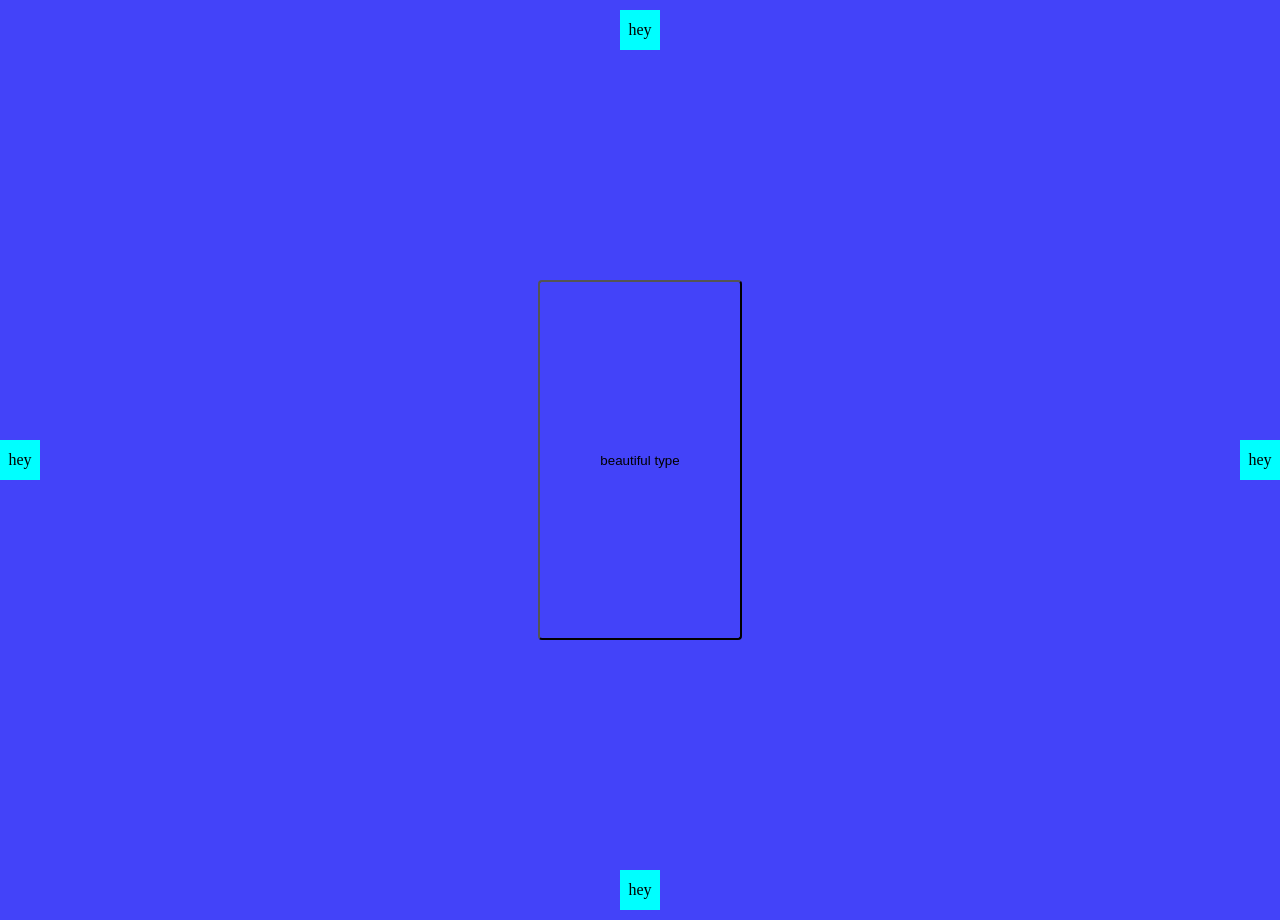
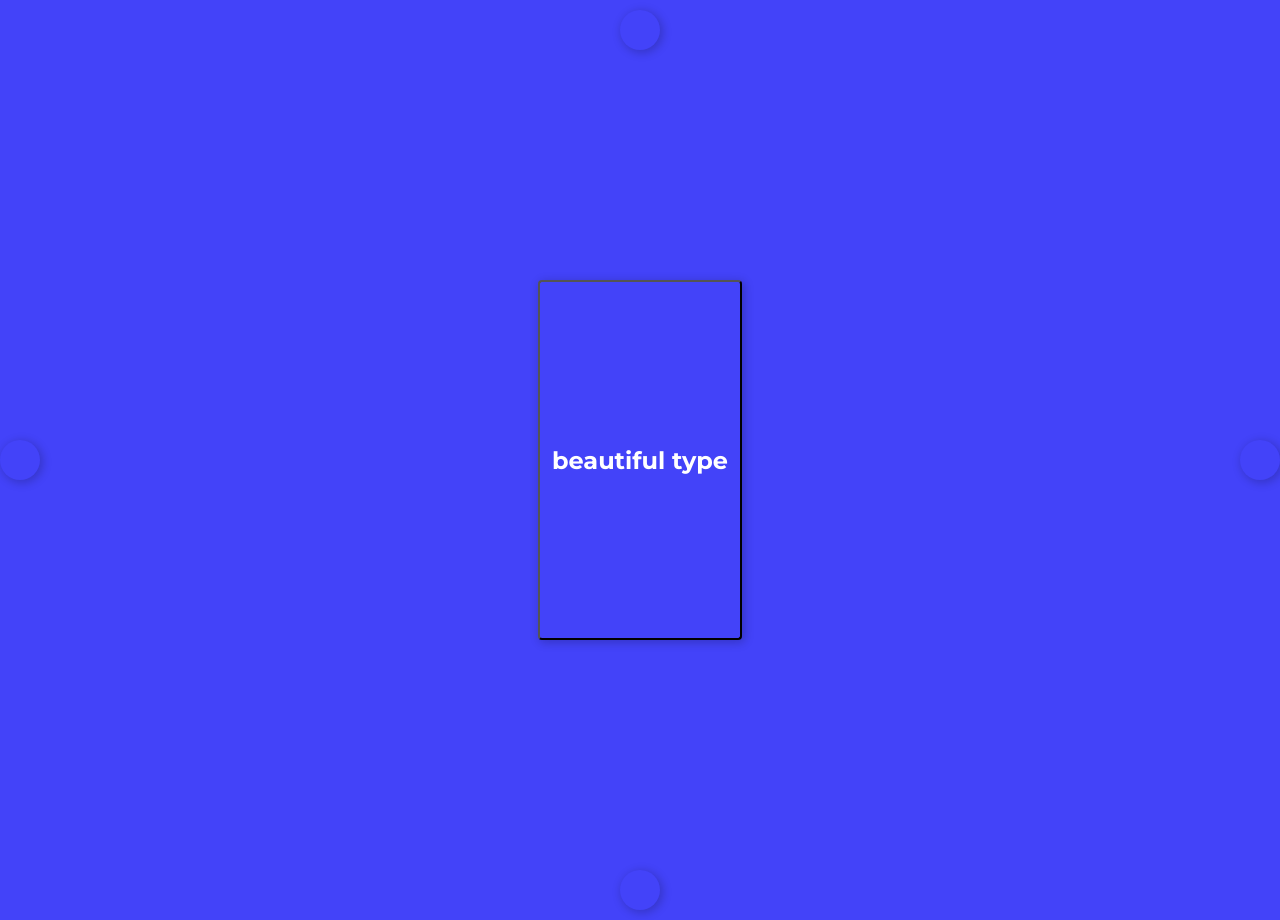
Before and after one commit to Dovavivavi/ui-build-2, a plain HTML site: page frontend/index.html in a window 1280 px wide. Drawn offline with Linux system fonts and the light colour scheme.

Commit message:
finished final changes

```diff
--- a/frontend/index.html
+++ b/frontend/index.html
@@ -6,20 +6,23 @@
 	<meta name="viewport" content="width=device-width, initial-scale=1.0">
 	<title>This is FRONTEND</title>
 	<link rel="stylesheet" href="stlye.css">
+	<link rel="preconnect" href="https://fonts.googleapis.com">
+	<link rel="preconnect" href="https://fonts.gstatic.com" crossorigin>
+	<link href="https://fonts.googleapis.com/css2?family=Montserrat:wght@700&display=swap" rel="stylesheet">
 </head>
 <body>
-	<div class="bro">
-		<div class="shit">hey</div>
+	<div class="circle_item_cont">
+		<div class="circle_item"></div>
 	</div>
 	<div class="button_cont">
-		<div class="shit">hey</div>
+		<div class="circle_item"></div>
 		<button id="button">
-			<p>beautiful type</p>
+			<p class="button_text">beautiful type</p>
 		</button>
-		<div class="shit">hey</div>
+		<div class="circle_item"></div>
 	</div>
-	<div class="bro">
-		<div class="shit">hey</div>
+	<div class="circle_item_cont">
+		<div class="circle_item"></div>
 	</div>
 </body>
 </html>
--- a/frontend/stlye.css
+++ b/frontend/stlye.css
@@ -15,7 +15,7 @@ body {
     background-color: #4343F9;
     border-radius: 4px;
 
-    box-shadow: 10px;
+    box-shadow: 2px 2px 10px 1px rgba(0,0,0,0.2);
 }
 
 .button_cont {
@@ -28,21 +28,29 @@ body {
     align-items: center;
 }
 
-.bro {
+.circle_item_cont {
+    padding: 10px;
+
     display: flex;
     justify-content: center;
-
-    padding: 10px;
 }
 
-.shit {
+.circle_item {
+    width: 40px;
+    height: 40px;
+
+    border-radius: 20px;
+    background-color: #4343F9;
+
+    box-shadow: 2px 2px 10px 1px rgba(0,0,0,0.2);
+
     display: flex;
     justify-content: center;
     align-items: center;
+}
 
-    width: 40px;
-    height: 40px;
-
-    background-color: aqua;
-
+.button_text {
+    color: #FFF;
+    font-size: 24px;
+    font-family: 'Montserrat', sans-serif;
 }
```
Also changed, not shown: 1 other file.
